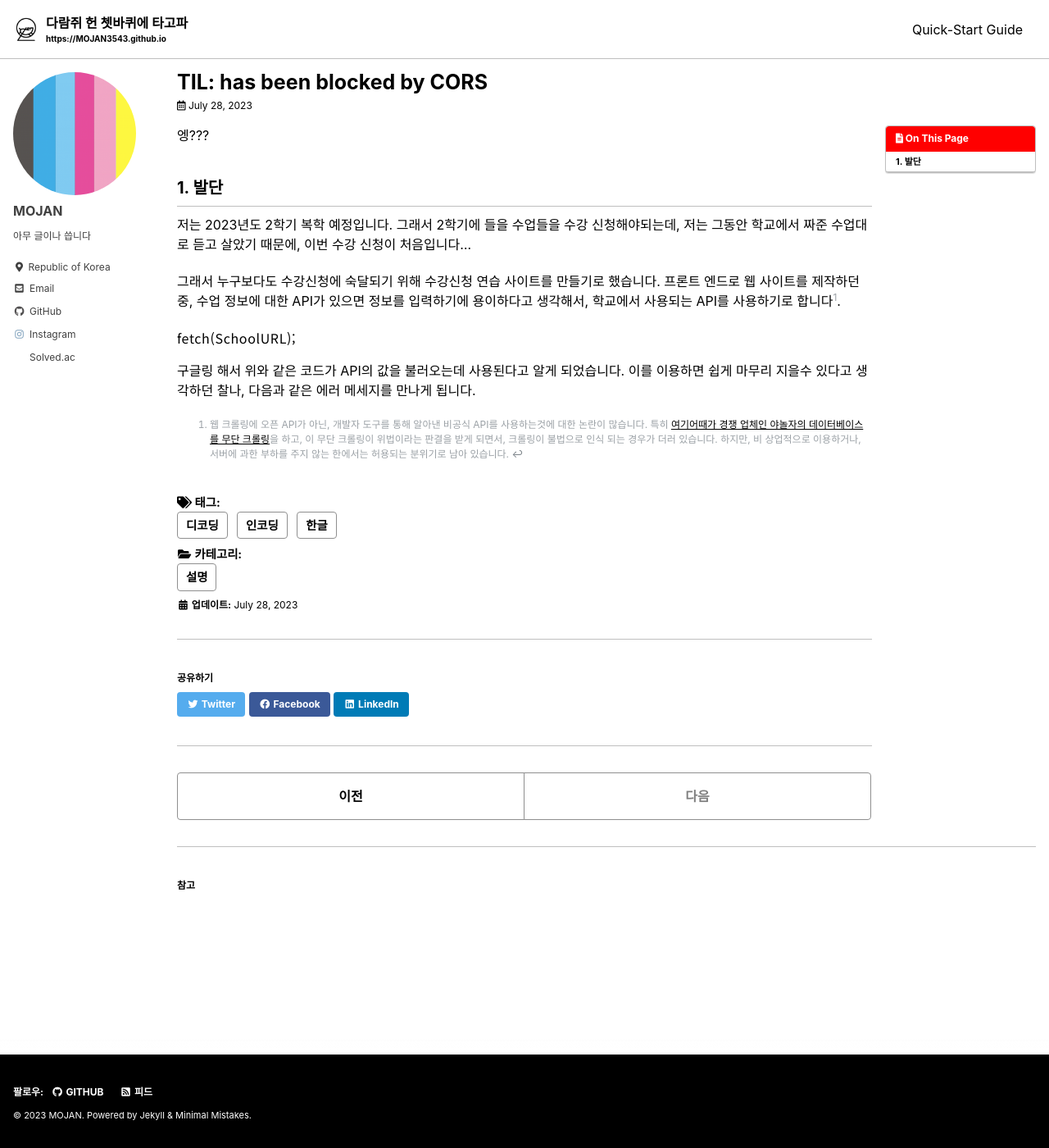
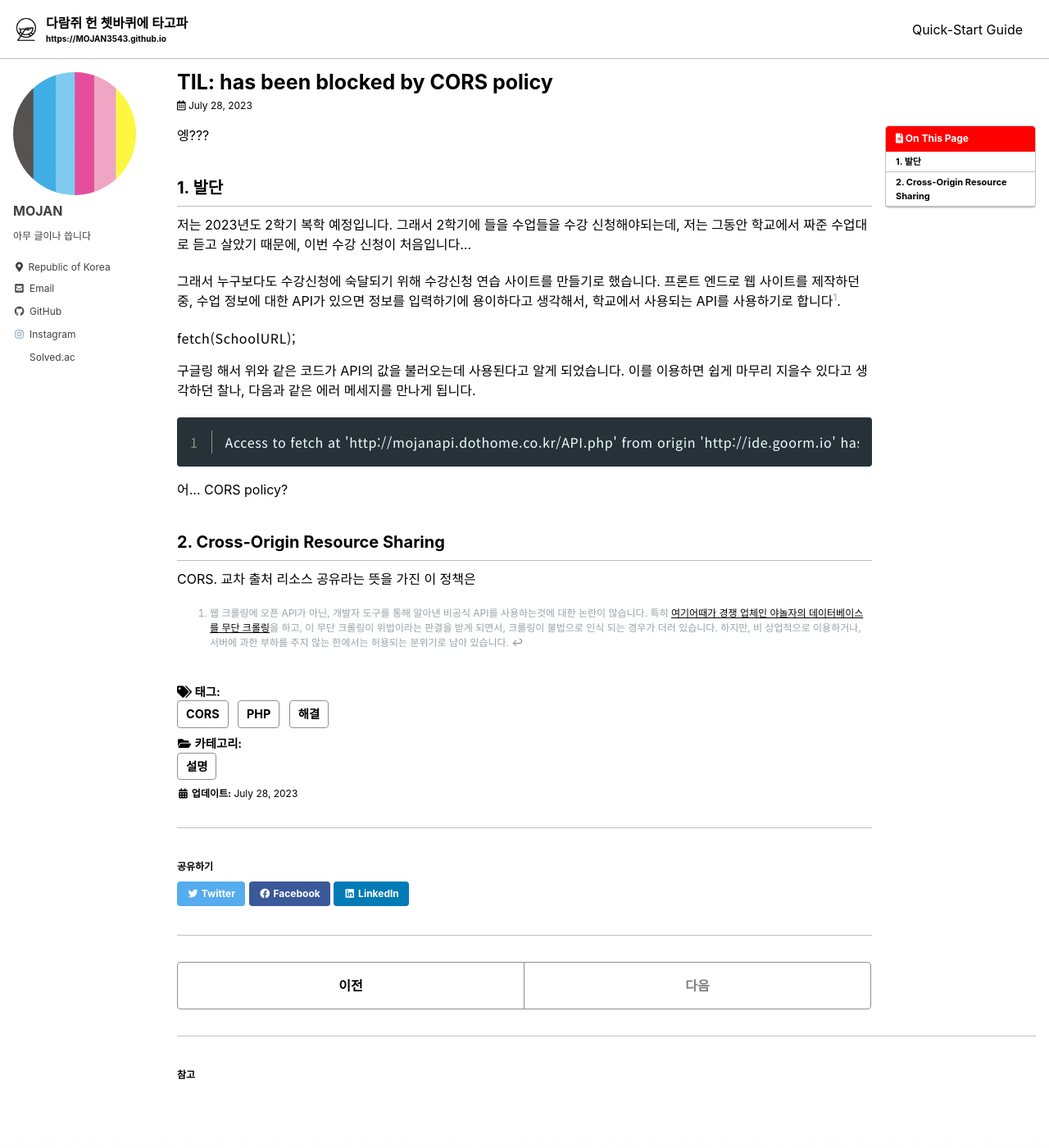
Before and after one commit to MOJAN3543/MOJAN3543.github.io, a Jekyll site: the page built from _posts/CORS/2023-07-28-CORSFix.md, in a window 1280 px wide and 1400 px high. Shown: the whole window at 82% size. Built offline with Jekyll 4.4.1, drawn with Linux system fonts in a browser that asks for light colours; cached includes are drawn as plain includes.

Commit message:
Update 2023-07-28-CORSFix.md

````diff
--- a/_posts/CORS/2023-07-28-CORSFix.md
+++ b/_posts/CORS/2023-07-28-CORSFix.md
@@ -1,13 +1,14 @@
 ---
-title: "TIL: has been blocked by CORS"
+title: "TIL: has been blocked by CORS policy"
 toc: true
 toc_sticky: true
 categories:
   - 설명
 tags:
-  - [한글, 인코딩, 디코딩]
+  - [PHP, CORS, 해결]
 last_modified_at: 2023-07-28
 ---
+
 
 엥???
 ## 1. 발단
@@ -18,6 +19,13 @@ last_modified_at: 2023-07-28
 {% raw %}fetch(SchoolURL);{% endraw %}
 ```
 구글링 해서 위와 같은 코드가 API의 값을 불러오는데 사용된다고 알게 되었습니다. 이를 이용하면 쉽게 마무리 지을수 있다고 생각하던 찰나, 다음과 같은 에러 메세지를 만나게 됩니다.
+```
+{% raw %}Access to fetch at 'http://mojanapi.dothome.co.kr/API.php' from origin 'http://ide.goorm.io' has been blocked by CORS policy: No 'Access-Control-Allow-Origin' header is present on the requested resource. If an opaque response serves your needs, set the request's mode to 'no-cors' to fetch the resource with CORS disabled.{% endraw %}
+```
+어... CORS policy?
+
+## 2. Cross-Origin Resource Sharing
+CORS. 교차 출처 리소스 공유라는 뜻을 가진 이 정책은
 
 
 [^1]: 웹 크롤링에 오픈 API가 아닌, 개발자 도구를 통해 알아낸 비공식 API를 사용하는것에 대한 논란이 많습니다. 특히 [여기어때가 경쟁 업체인 야놀자의 데이터베이스를 무단 크롤링](https://www.etnews.com/20200211000365)을 하고, 이 무단 크롤링이 위법이라는 판결을 받게 되면서, 크롤링이 불법으로 인식 되는 경우가 더러 있습니다. 하지만, 비 상업적으로 이용하거나, 서버에 과한 부하를 주지 않는 한에서는 허용되는 분위기로 남아 있습니다.
````
